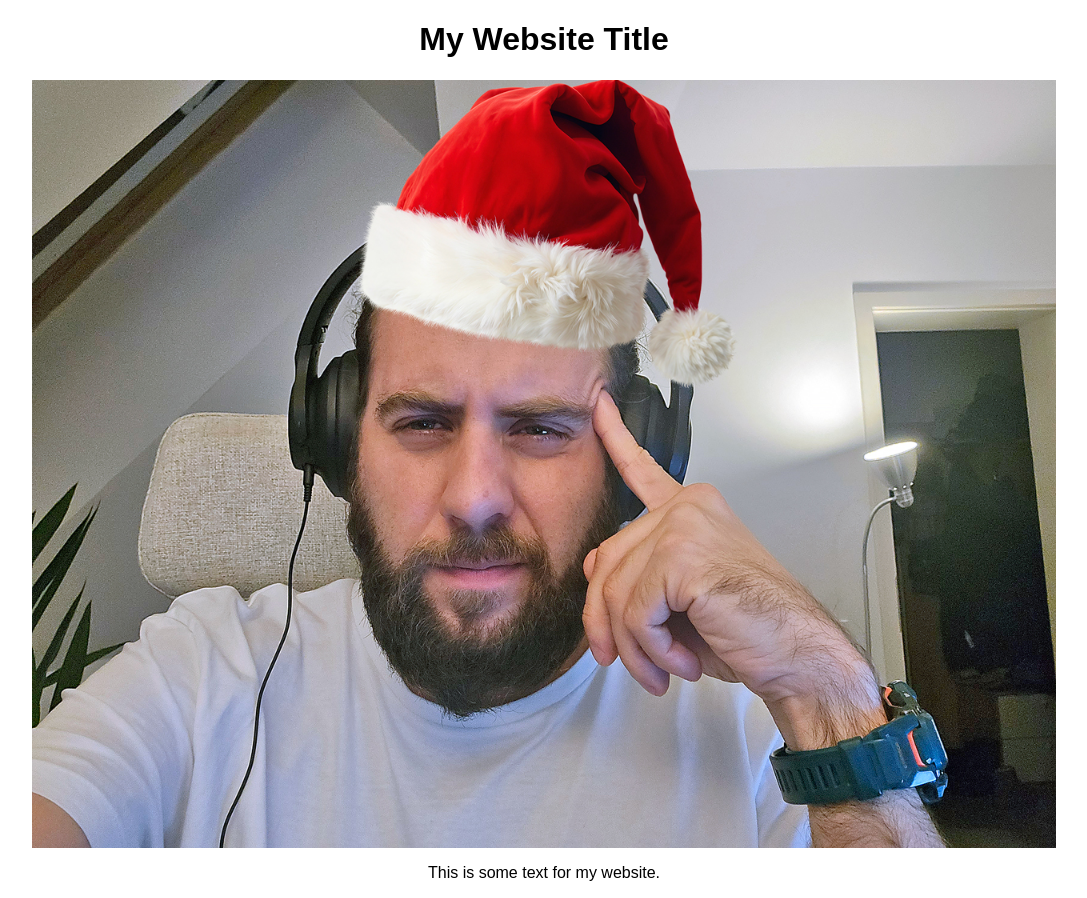
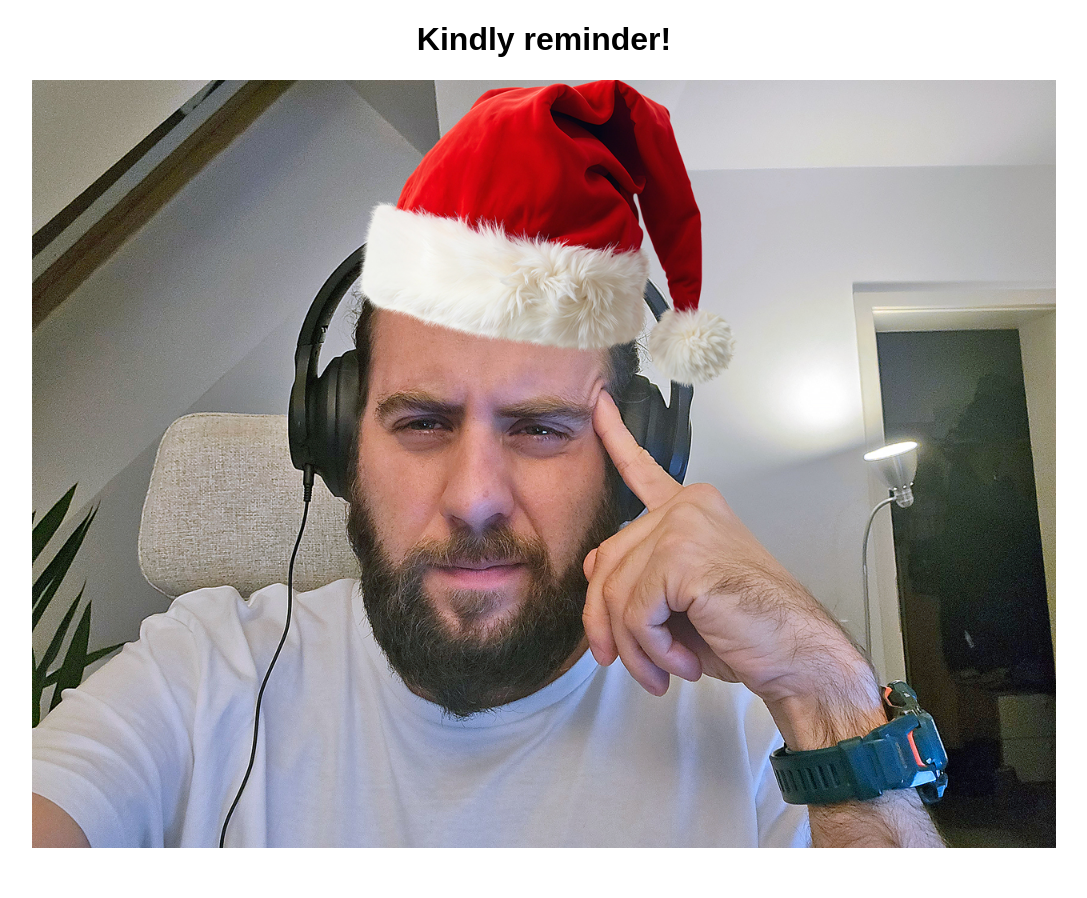
Before and after one commit to this-is-mihai/secret-santa, a plain HTML site: page index.html in a window 1280 px wide. Shown: the whole page, without its empty margins (96-1183 px from the left). After the commit the page ends 848 px from the top, so only its background shows below. Drawn offline with Linux system fonts and the light colour scheme.

Commit message:
Update index.html

```diff
--- a/index.html
+++ b/index.html
@@ -23,8 +23,8 @@
     </style>
 </head>
 <body>
-    <h1>My Website Title</h1>
+    <h1>Kindly reminder!</h1>
     <img src="poza.jpg" alt="kindly reminder">
-    <p>This is some text for my website.</p>
+    <!-- <p>This is some text for my website.</p> -->
 </body>
 </html>
```
